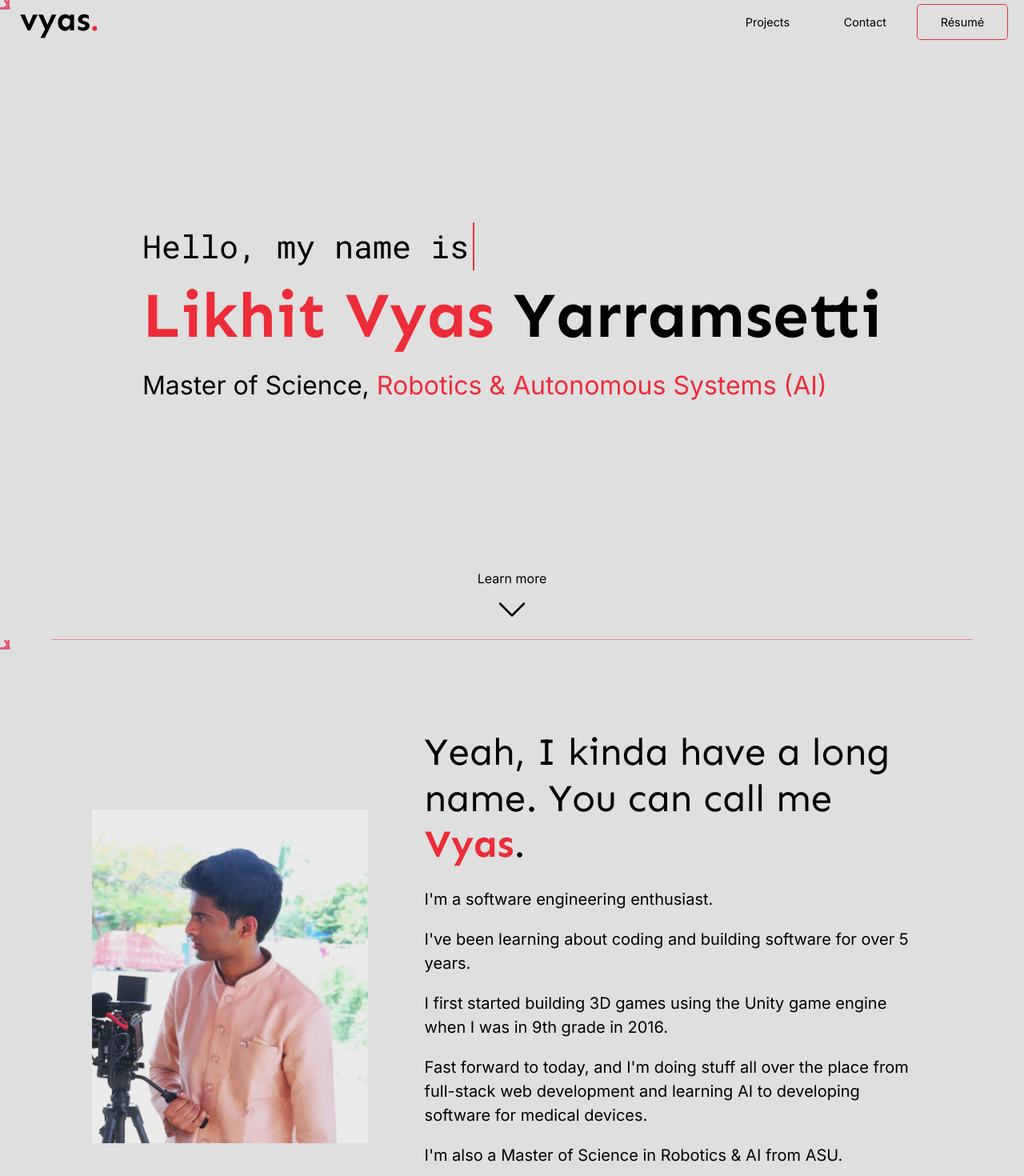
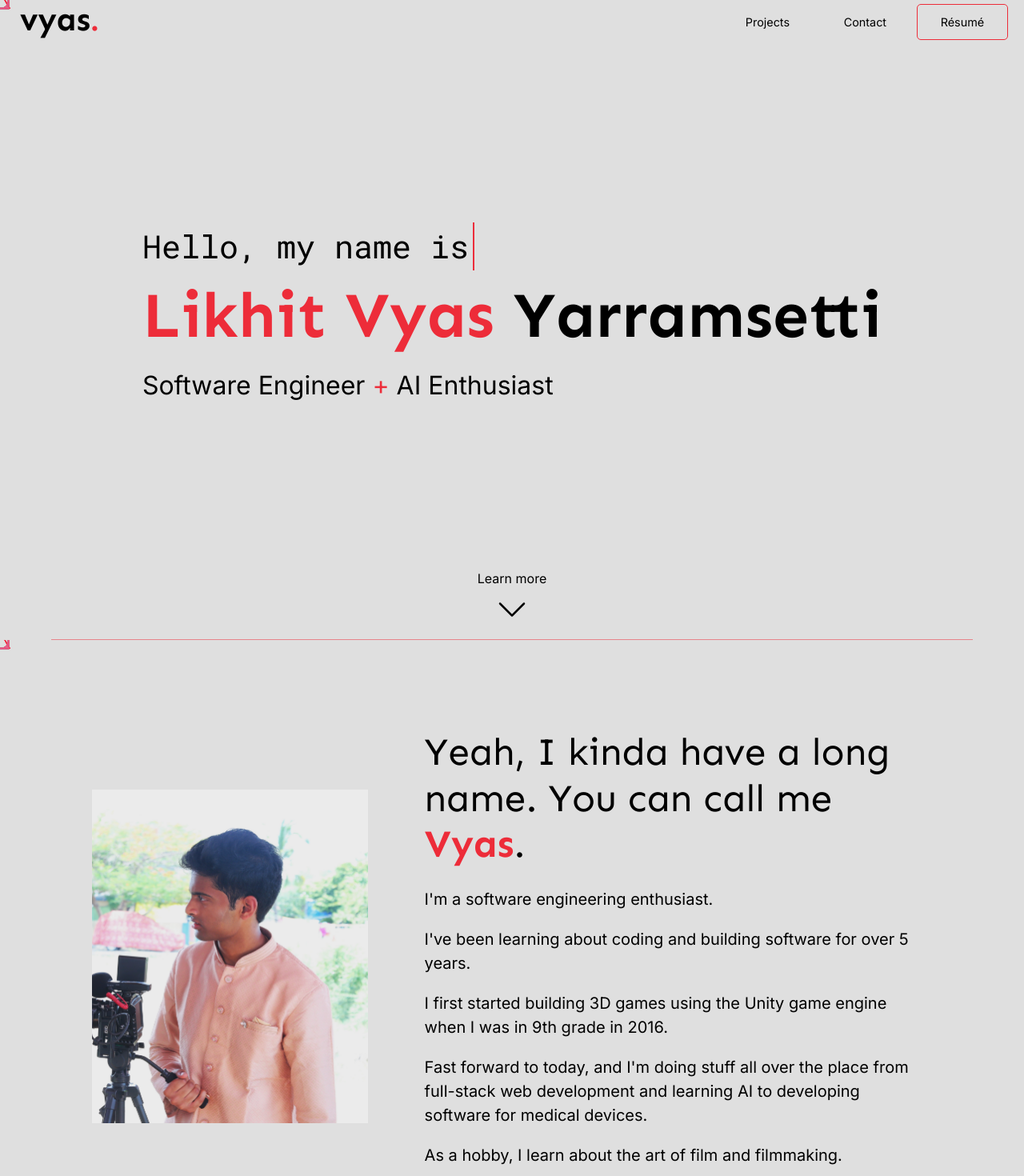
Before and after one commit to likhity/likhity-new-website, a Next.js app: page / in a window 1280 px wide. Shown: the top 1470 px of the page at 80% size. Built offline with nearby package versions, Linux system fonts and the light colour scheme.

Commit message:
Update front page

```diff
--- a/pages/index.js
+++ b/pages/index.js
@@ -37,7 +37,7 @@ export default function Home() {
           <div className={styles.title}>
             <p className={styles.typing}>Hello, my name is</p>
             <h1 className={styles.nameTitle}><span className="accent">Likhit Vyas</span> Yarramsetti</h1>
-            <p className={styles.nameSubtitle}>Master of Science, <span className='accent'>Robotics & Autonomous Systems (AI)</span></p>
+            <p className={styles.nameSubtitle}>Software Engineer <span className='accent'>+</span> AI Enthusiast</p>
           </div>
           <div className={styles.downPointer}>
             <BsChevronDown />
@@ -55,7 +55,6 @@ export default function Home() {
                 <p>I've been learning about coding and building software for over 5 years.</p>
                 <p>I first started building 3D games using the Unity game engine when I was in 9th grade in 2016.</p>
                 <p>Fast forward to today, and I'm doing stuff all over the place from full-stack web development and learning AI to developing software for medical devices.</p>
-                <p>I'm also a Master of Science in Robotics & AI from ASU.</p>
                 <p>As a hobby, I learn about the art of film and filmmaking.</p>
               </Col>
             </Row>
@@ -94,7 +93,7 @@ export default function Home() {
           <Container fluid="sm">
             <Row className="align-items-center">
               <Col xs={12} sm={12} md={7}  className="me-0 me-md-5">
-                <h2 className={styles.sentence}>I'm a Master of Science in <span className={`d-block mt-2 mb-2 code`}>Artificial Intelligence</span> from <span className={`fw-bold accent`}>Arizona State University</span>.</h2>
+                <h2 className={styles.sentence}>I've obtained an M.S. degree in <span className={`d-block mt-2 mb-2 code`}>Robotics & Autonomous Systems (Artificial Intelligence)</span> from <span className={`fw-bold accent`}>Arizona State University</span>.</h2>
                 <p>Completed May 2025.</p>
               </Col>
               <Col>
```
